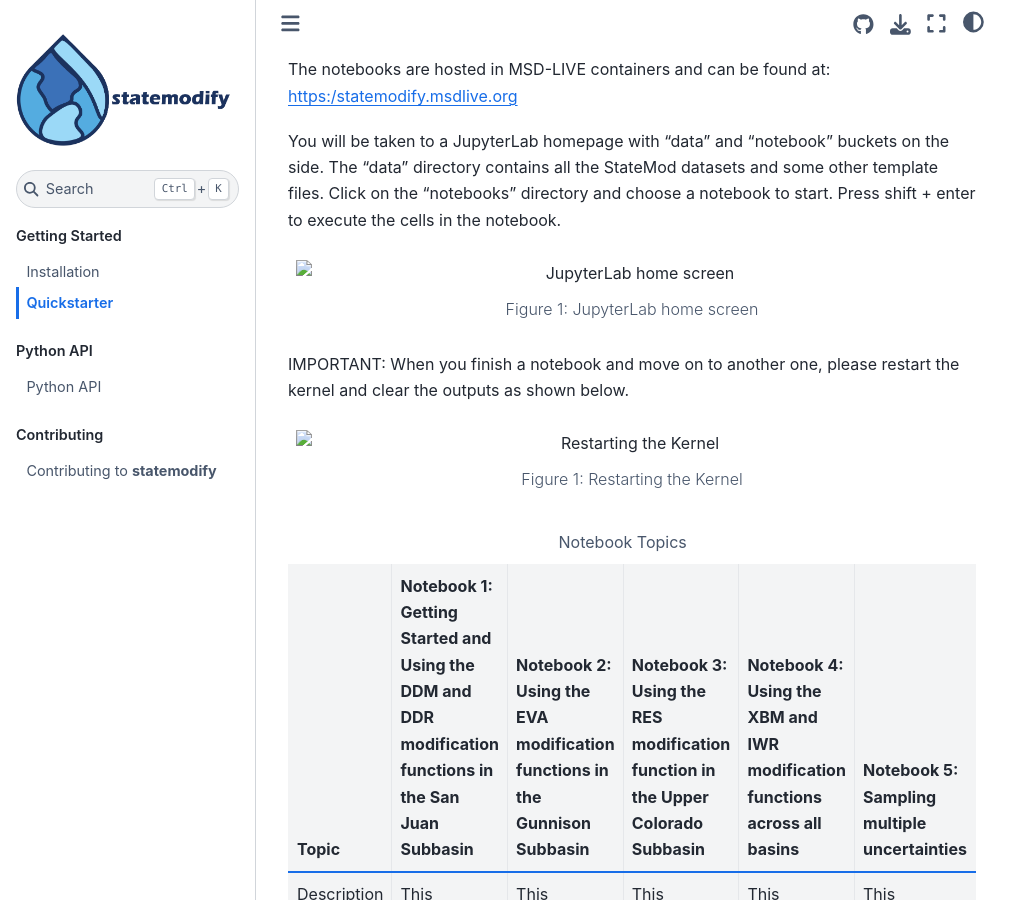
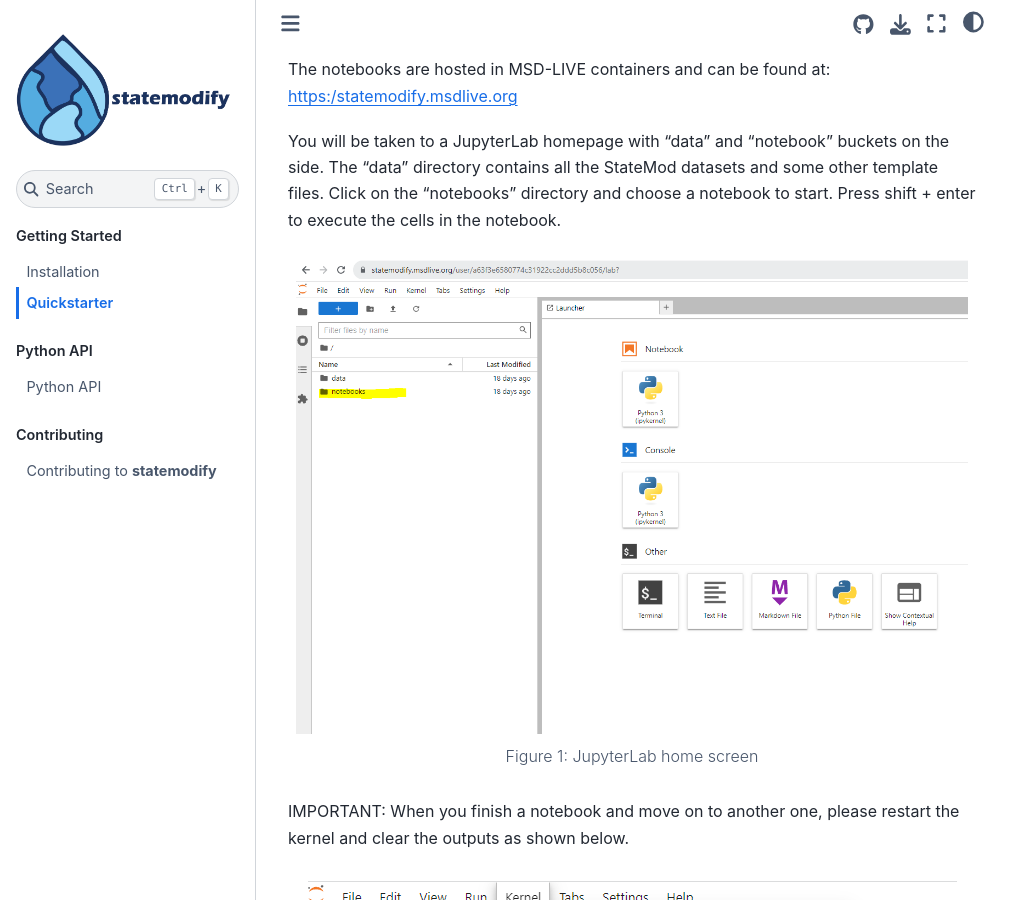
Before and after one commit to IMMM-SFA/statemodify, a Sphinx documentation site: the page built from docs/source/getting-started/quickstarter.rst, in a window 1280 px wide and 900 px high, scrolled down 423 px. Shown: the whole window, without its empty margins (0-1031 px from the left). Built offline with Sphinx 7.4.7 and the Sphinx Book theme 1.1.4, drawn with Linux system fonts in a browser that asks for light colours.

Commit message:
fix image paths

```diff
--- a/docs/source/getting-started/quickstarter.rst
+++ b/docs/source/getting-started/quickstarter.rst
@@ -22,14 +22,14 @@
 You will be taken to a JupyterLab homepage with "data" and "notebook" buckets on the side.  The "data" directory contains all the StateMod datasets and some other template files. Click on the "notebooks" directory and choose a notebook to start. Press shift + enter to execute the cells in the notebook.
 
 
-.. figure:: images/quickstarter_1.png
+.. figure:: ../images/quickstarter_1.png
   :alt: JupyterLab home screen
 
   Figure 1: JupyterLab home screen
 
 IMPORTANT: When you finish a notebook and move on to another one, please restart the kernel and clear the outputs as shown below.
 
-.. figure:: images/quickstarter_2.png
+.. figure:: ../images/quickstarter_2.png
   :alt: Restarting the Kernel
 
   Figure 1: Restarting the Kernel
```
